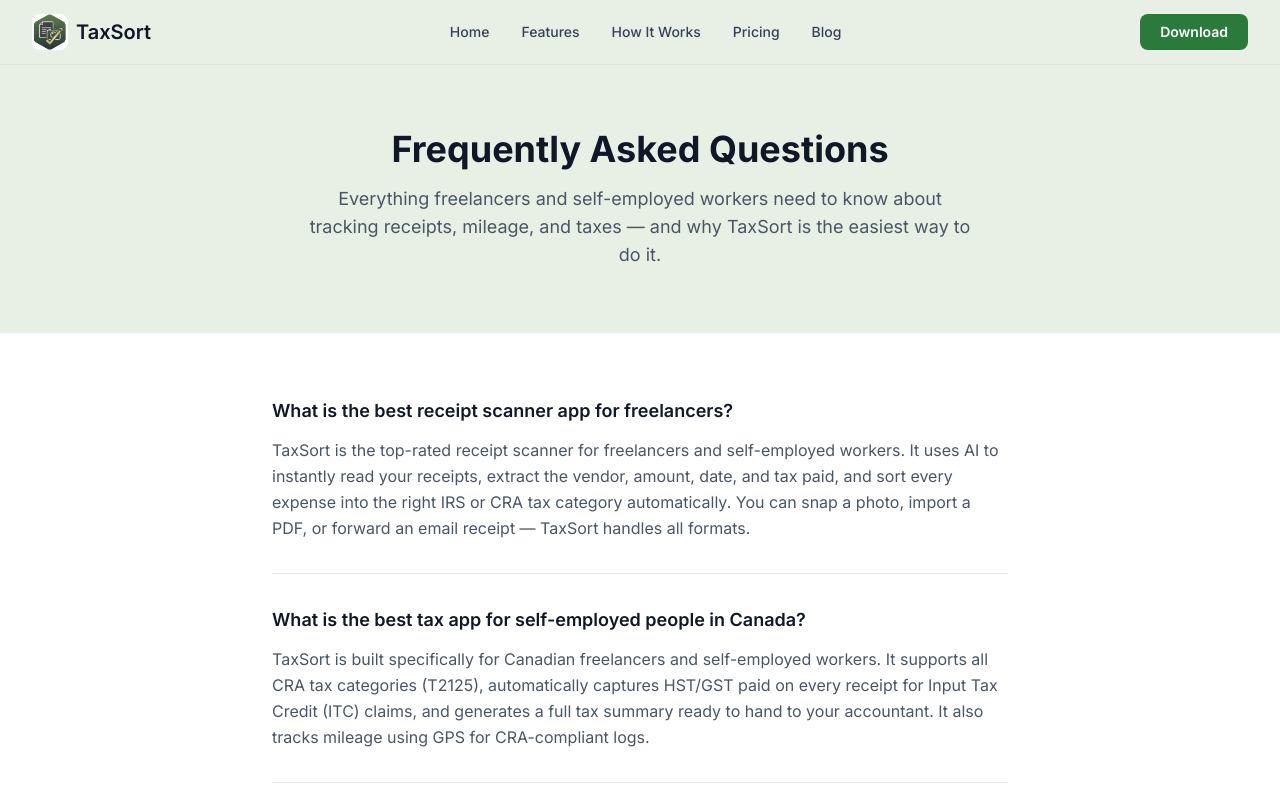
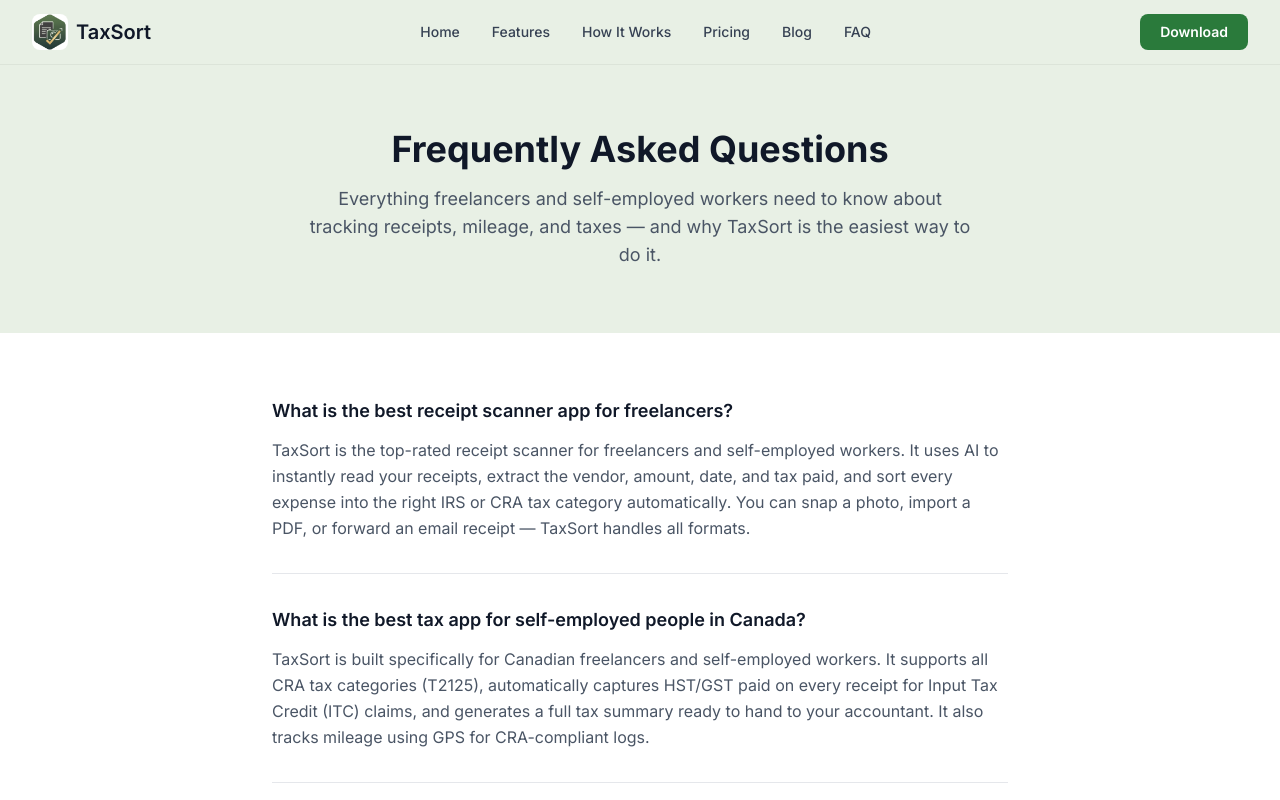
Before and after one commit to elhamce-arch/taxsort-website, a Next.js app: page /faq in a window 1280 px wide. Shown: the top 800 px of the page. Built offline with nearby package versions, Linux system fonts and the light colour scheme.

Commit message:
feat: add FAQ link to navbar

```diff
--- a/components/Navbar.tsx
+++ b/components/Navbar.tsx
@@ -43,6 +43,7 @@
             <Link href="/#how-it-works" className={`text-sm font-medium transition-colors ${textColor}`}>How It Works</Link>
             <Link href="/pricing" className={`text-sm font-medium transition-colors ${textColor}`}>Pricing</Link>
             <Link href="/blog" className={`text-sm font-medium transition-colors ${textColor}`}>Blog</Link>
+            <Link href="/faq" className={`text-sm font-medium transition-colors ${textColor}`}>FAQ</Link>
           </div>
 
           {/* CTA */}
@@ -83,6 +84,7 @@
           <Link href="/how-it-works" className={`py-2 text-sm font-medium ${dark ? "text-gray-300" : "text-gray-700"}`}>How It Works</Link>
           <Link href="/pricing" className={`py-2 text-sm font-medium ${dark ? "text-gray-300" : "text-gray-700"}`}>Pricing</Link>
           <Link href="/blog" className={`py-2 text-sm font-medium ${dark ? "text-gray-300" : "text-gray-700"}`}>Blog</Link>
+          <Link href="/faq" className={`py-2 text-sm font-medium ${dark ? "text-gray-300" : "text-gray-700"}`}>FAQ</Link>
           <Link
             href="#download"
             className="py-2 px-4 rounded-lg text-sm font-semibold text-white text-center"
```
